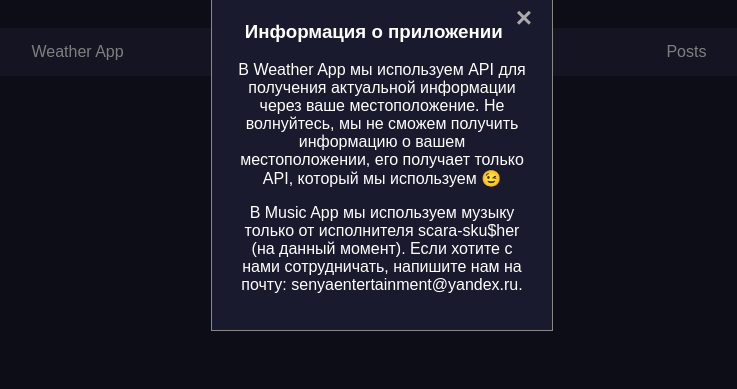
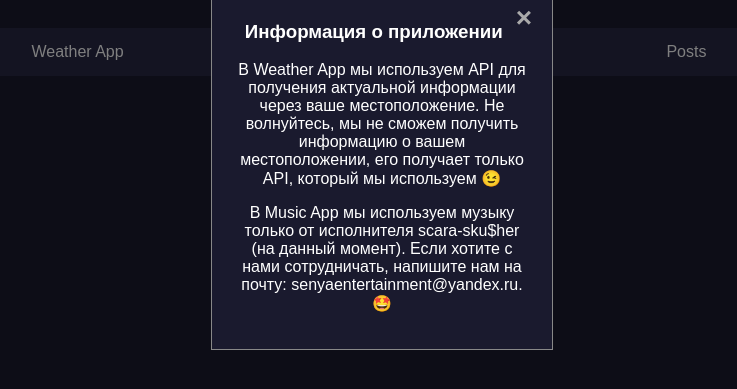
Before and after one commit to senyagame/supper-app, a plain HTML site: page index.html in a window 1280 px wide. Both pictures are taken after a click on the picture 640 px from the left and 169 px from the top of the page. Shown: the part 211-600 px from the top of the page, without its empty margins (258-995 px from the left). Drawn offline with Linux system fonts and the light colour scheme.

Commit message:
commit new scripts

```diff
--- a/index.html
+++ b/index.html
@@ -26,7 +26,7 @@
             <span class="close" onclick="closeModal()">&times;</span>
             <h3>Информация о приложении</h3>
             <p>В Weather App мы используем API для получения актуальной информации через ваше местоположение. Не волнуйтесь, мы не сможем получить информацию о вашем местоположении, его получает только API, который мы используем 😉</p>
-            <p>В Music App мы используем музыку только от исполнителя scara-sku$her (на данный момент). Если хотите с нами сотрудничать, напишите нам на почту: senyaentertainment@yandex.ru.</p>
+            <p>В Music App мы используем музыку только от исполнителя scara-sku$her (на данный момент). Если хотите с нами сотрудничать, напишите нам на почту: senyaentertainment@yandex.ru. 🤩</p>
         </div>
     </div>
     <script src="script.js"></script>
```
